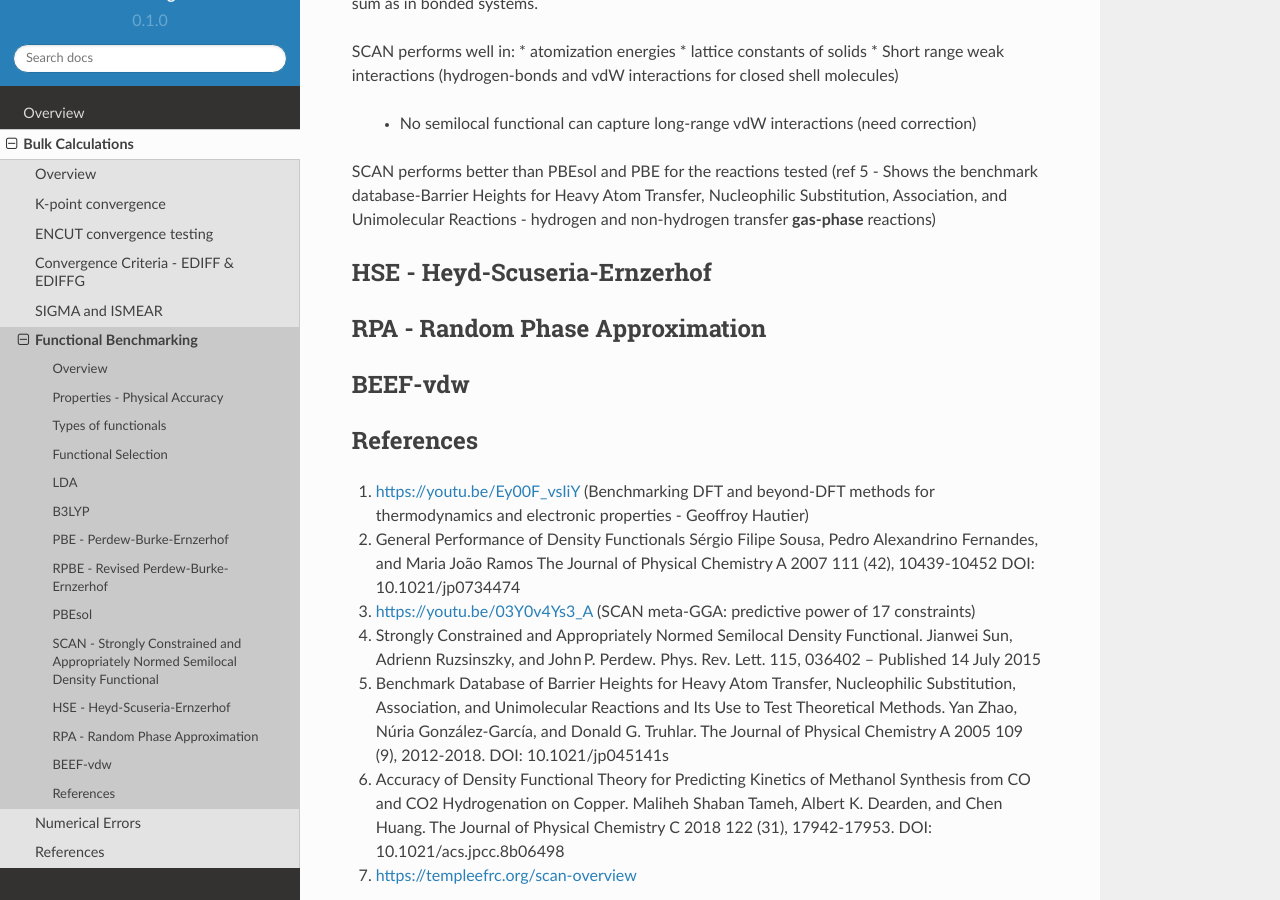
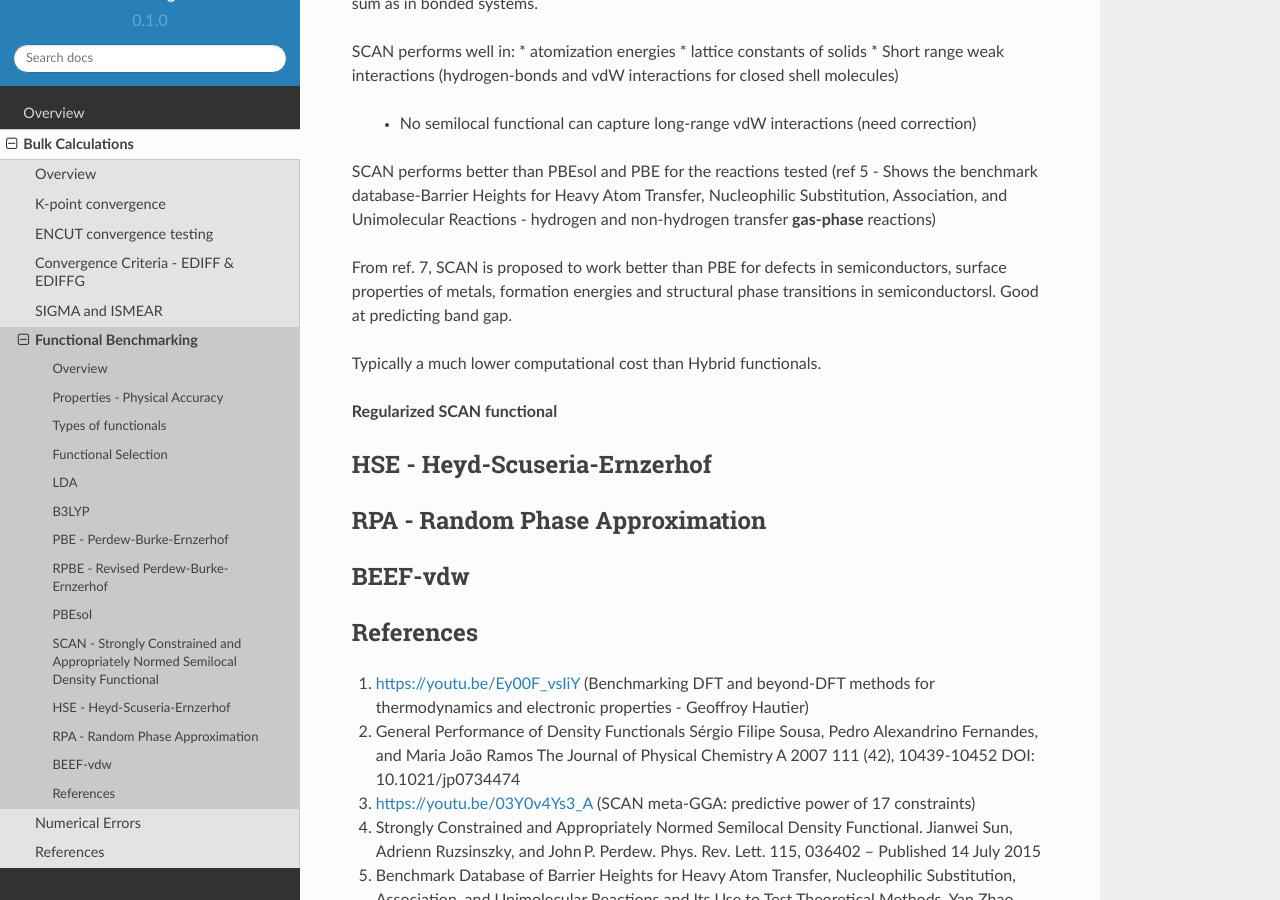
Before and after one commit to tdprice-858/Pt-MgO, a Sphinx documentation site: the page built from docs/source/bulk_calculations/functional_benchmarking.rst, in a window 1280 px wide and 900 px high, scrolled down 3016 px. Built offline with Sphinx 7.4.7 and the Read the Docs theme 2.0.0, drawn with Linux system fonts in a browser that asks for light colours; pages that are not in the unit, such as notebooks, are missing from menus.

Commit message:
Update functional_benchmarking.rst

```diff
--- a/docs/source/bulk_calculations/functional_benchmarking.rst
+++ b/docs/source/bulk_calculations/functional_benchmarking.rst
@@ -108,6 +108,12 @@ SCAN performs well in:
 
 SCAN performs better than PBEsol and PBE for the reactions tested (ref 5 - Shows the benchmark database-Barrier Heights for Heavy Atom Transfer, Nucleophilic Substitution, Association, and Unimolecular Reactions - hydrogen and non-hydrogen transfer **gas-phase** reactions)
 
+From ref. 7, SCAN is proposed to work better than PBE for defects in semiconductors, surface properties of metals, formation energies and structural phase transitions in semiconductorsl. Good at predicting band gap.
+
+Typically a much lower computational cost than Hybrid functionals.
+
+**Regularized SCAN functional**
+
 HSE - Heyd-Scuseria-Ernzerhof
 ----------
 
```
